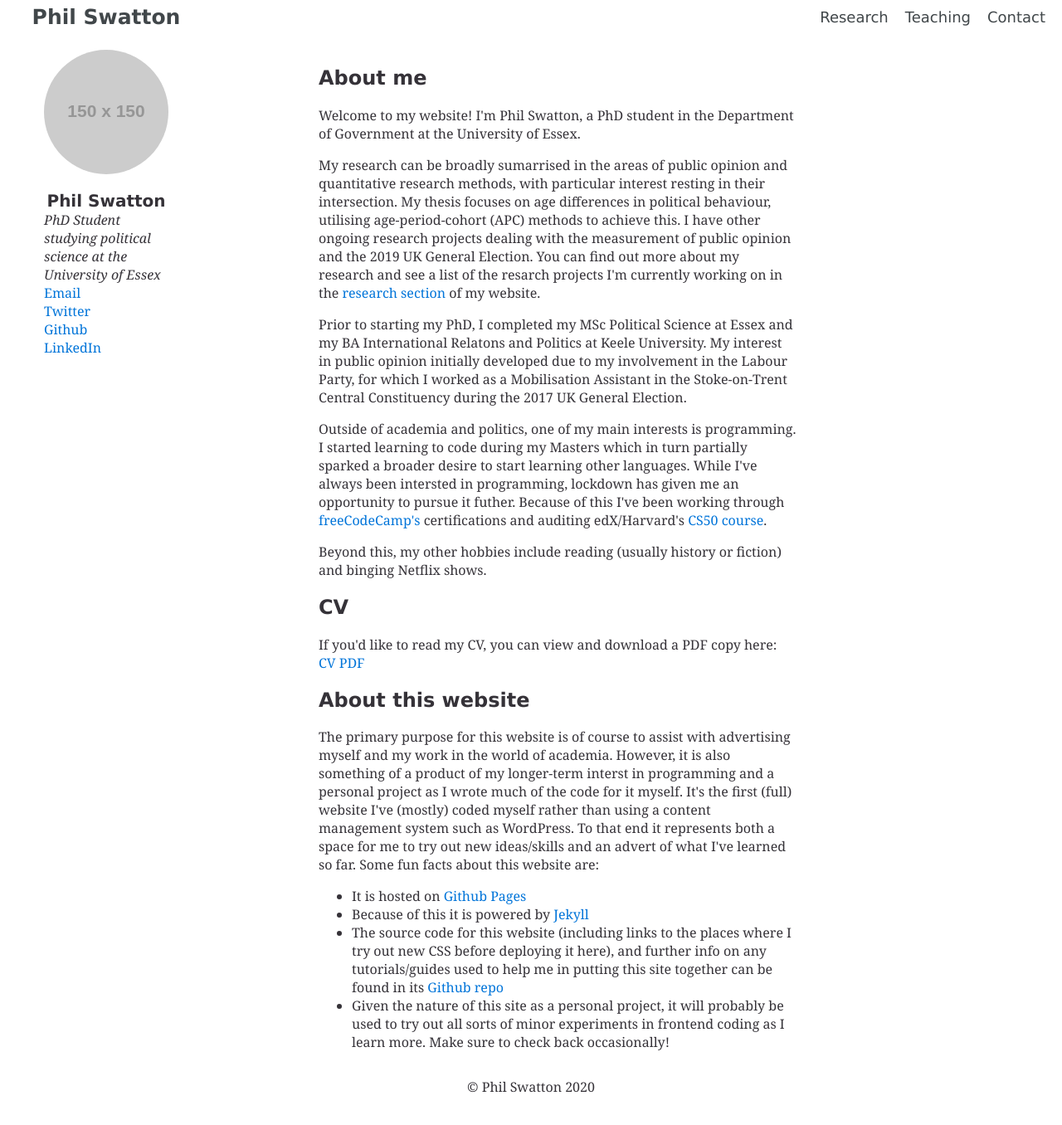
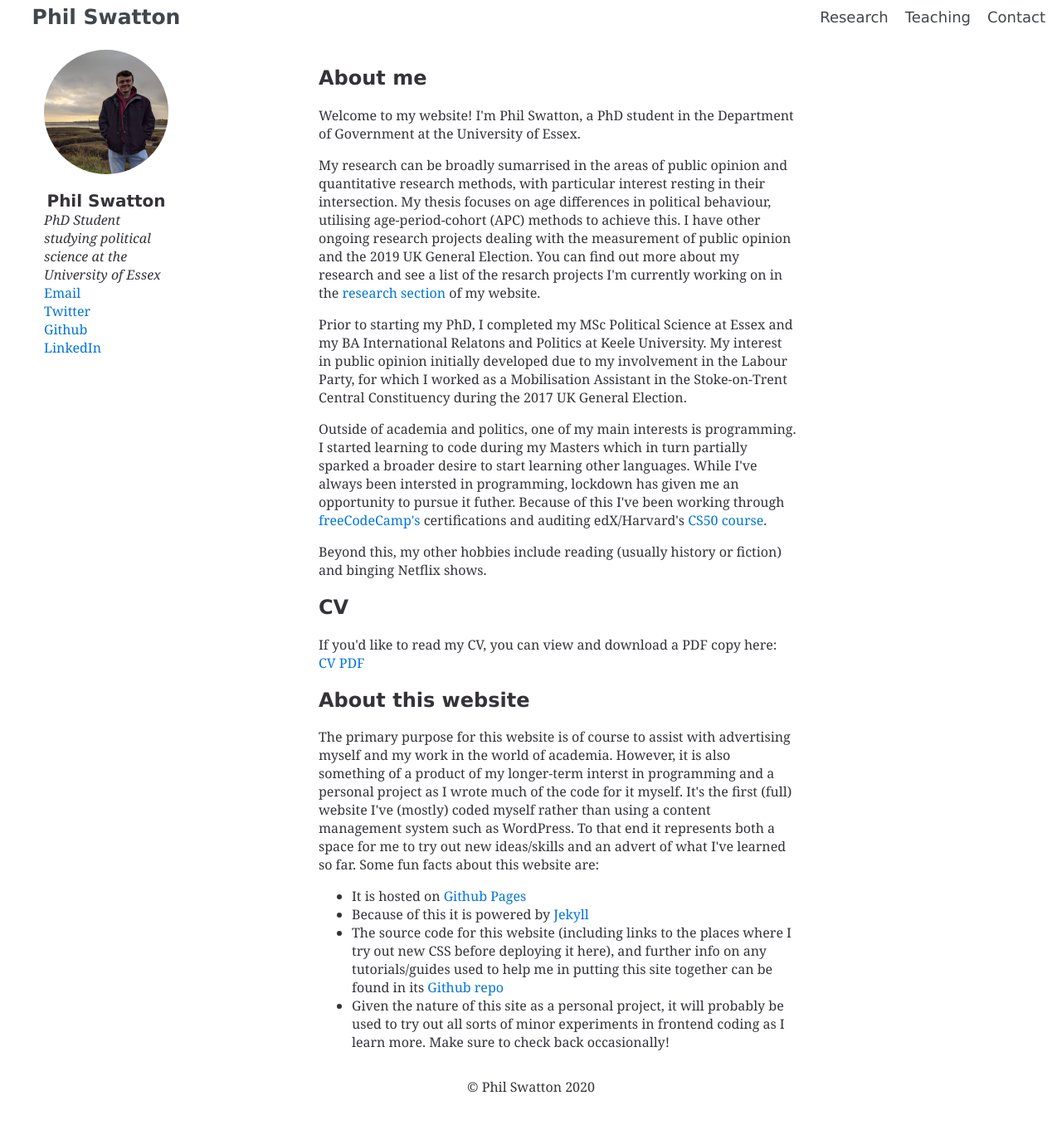
Before and after one commit to philswatton/philswatton.github.io, a Jekyll site: the page built from index.html, in a window 1280 px wide and 1397 px high. Shown: the top 1356 px of the window at 83% size. Built offline with Jekyll 4.4.1, drawn with Linux system fonts in a browser that asks for light colours.

Commit message:
Update default.html

```diff
--- a/_layouts/default.html
+++ b/_layouts/default.html
@@ -24,7 +24,7 @@
 		</header>
 		<div class="split">
 			<div class="side">
-				<img src="https://via.placeholder.com/150" class="me" alt="A picture of me">
+				<img src="/images/me.jpg" class="me" alt="A picture of me">
 				<h1>Phil Swatton</h1>
 				<div>
 					<p><em>PhD Student studying political science at the University of Essex</em></p>
```
